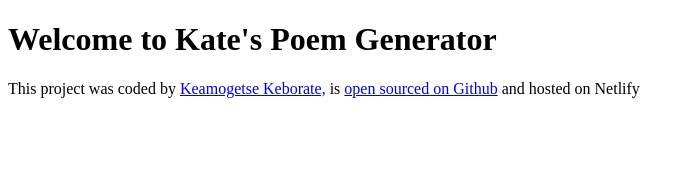
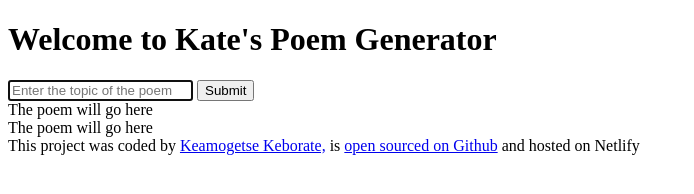
Before and after one commit to Kate465/Kate-Poem-Generator, a plain HTML site: page index.html in a window 1280 px wide. Shown: the whole page, without its empty margins (0-694 px from the left). Drawn offline with Linux system fonts and the light colour scheme.

Commit message:
added basic html structure

```diff
--- a/index.html
+++ b/index.html
@@ -7,7 +7,26 @@
     <title>AI Poem Generator</title>
   </head>
   <body>
-    <h1>Welcome to Kate's Poem Generator</h1>
+    <header>
+      <h1>Welcome to Kate's Poem Generator</h1>
+    </header>
+    <main>
+      <form>
+        <input
+          type="text"
+          placeholder="Enter the topic of the poem"
+          autofocus
+          required
+          autocomplete="off"
+        />
+        <input type="submit" />
+      </form>
+      <div>
+        The poem will go here
+        <br />
+        The poem will go here
+      </div>
+    </main>
     <script src="src/index.js"></script>
     <footer>
       This project was coded by
```
